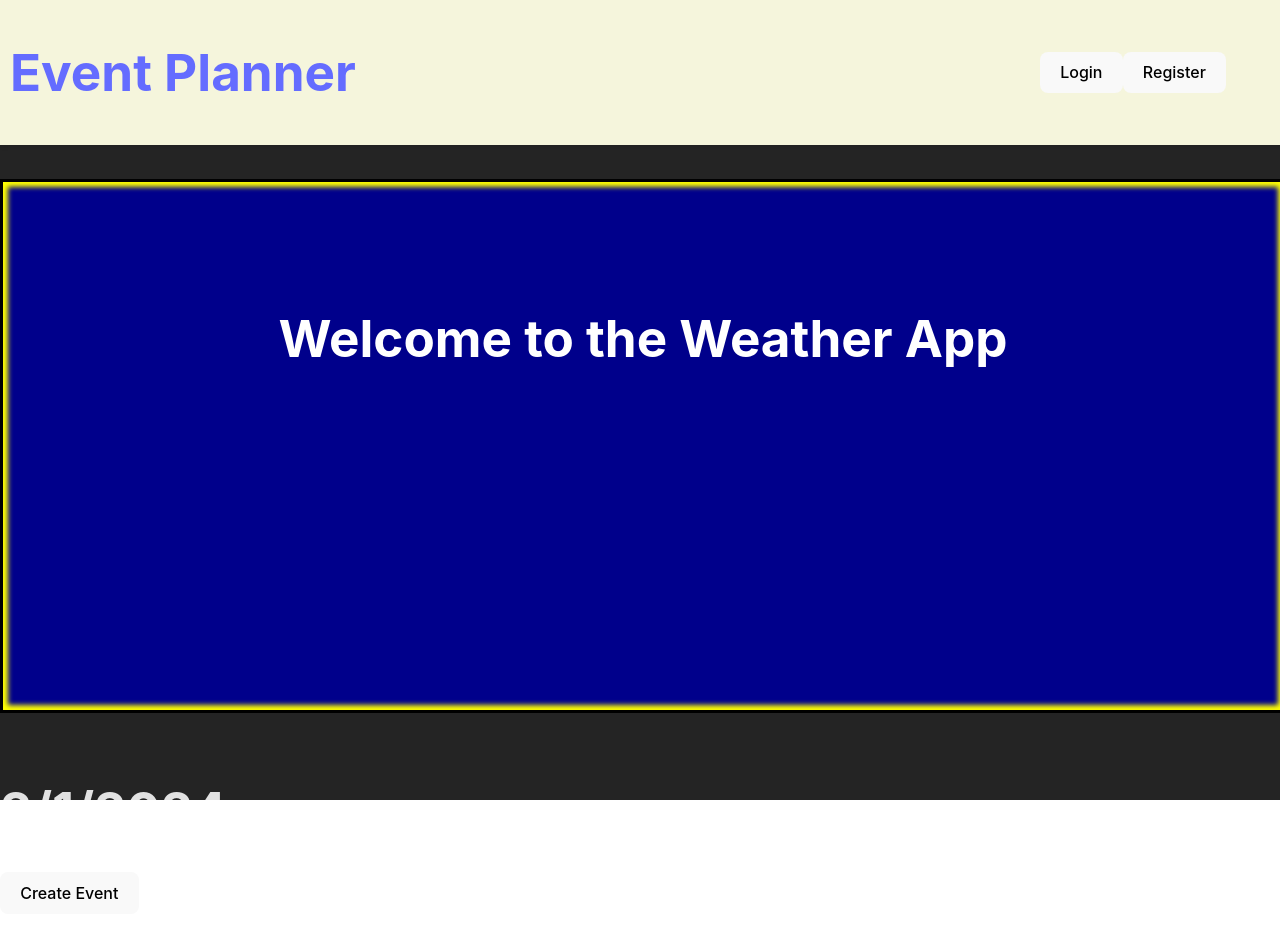
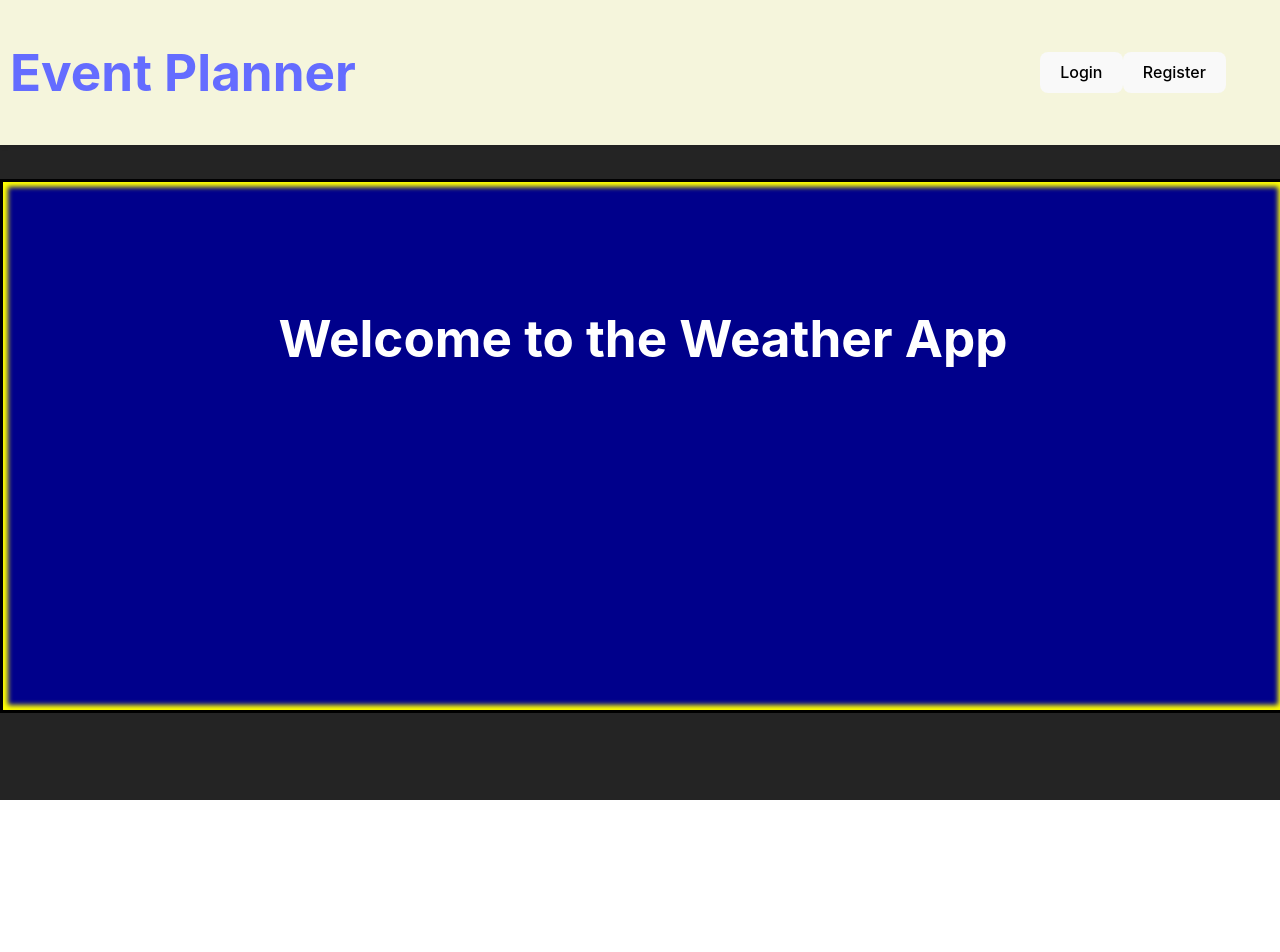
Before and after one commit to kysJune/EventPlanner, a React (Vite) app in the folder client/: page / in a window 1280 px wide. Shown: the top 952 px of the page. After the commit the page ends 800 px from the top, so only its background shows below. Built offline with nearby package versions, Linux system fonts and the light colour scheme; no server answers.

Commit message:
remove Day component from Home component

```diff
--- a/client/src/components/home/Home.jsx
+++ b/client/src/components/home/Home.jsx
@@ -24,7 +24,6 @@ const Home = () => {
 				</nav>
 			</header>
 			<h1 className="weather">Welcome to the Weather App</h1>
-			<Day day={1} month={1} year={2024} />
 		</div>
 	);
 };
```
